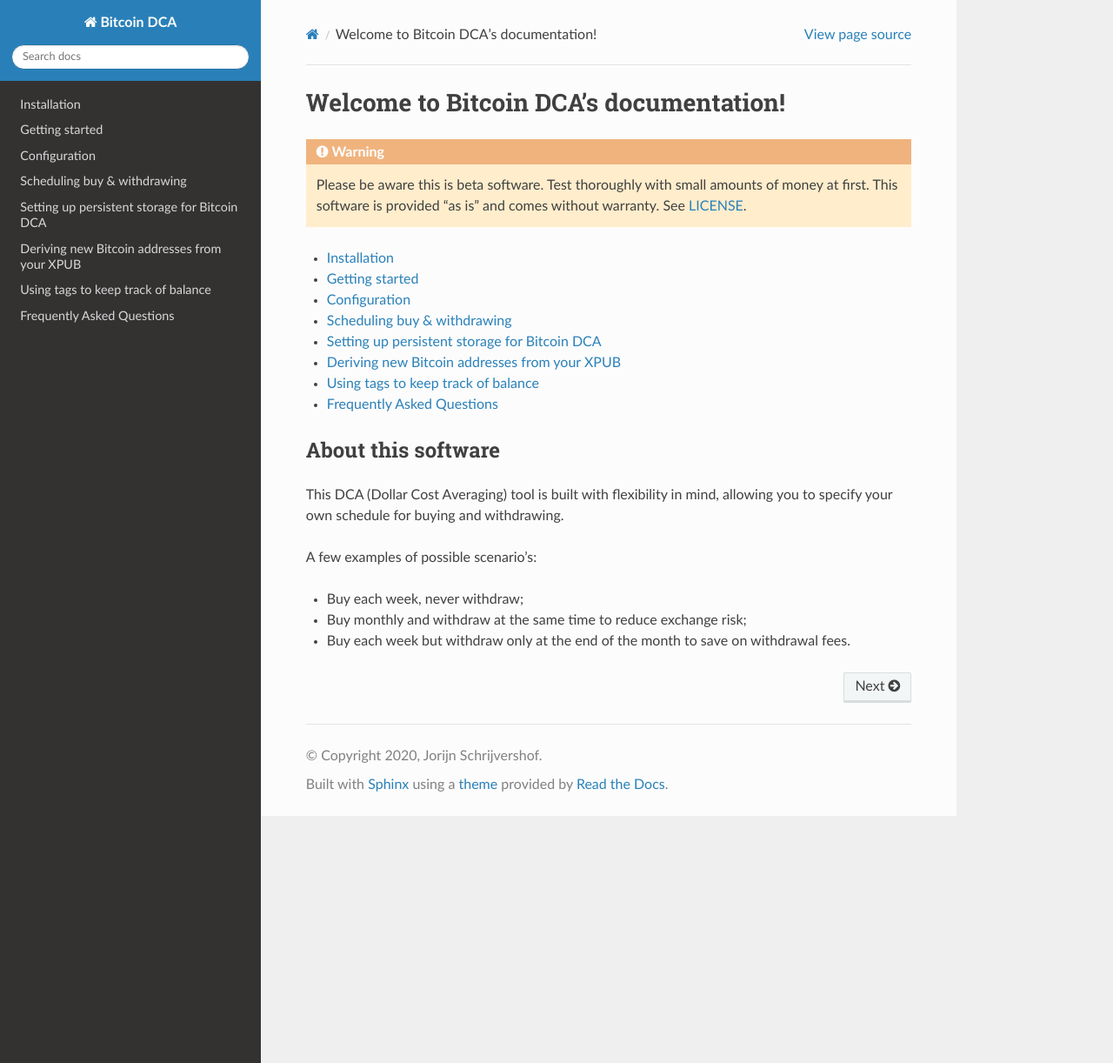
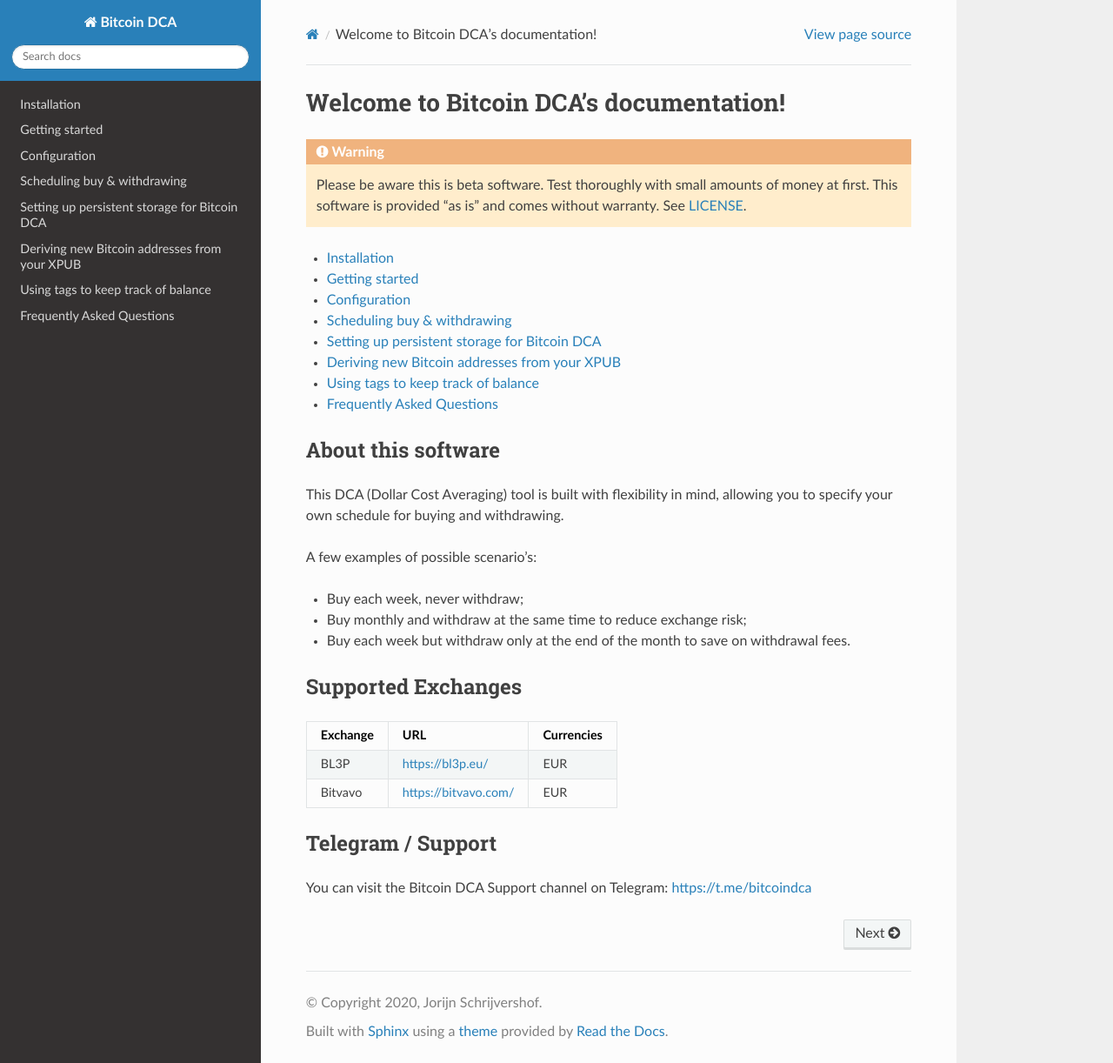
Before and after one commit to jorijn/bitcoin-dca, a Sphinx documentation site: the page built from docs/index.rst, in a window 1280 px wide and 1222 px high. Shown: the whole window at 87% size. Built offline with Sphinx 7.4.7 and the Read the Docs theme 2.0.0, drawn with Linux system fonts in a browser that asks for light colours; pages that are not in the unit, such as notebooks, are missing from menus.

Commit message:
updated documentation for bitvavo support

```diff
--- a/docs/getting-started.rst
+++ b/docs/getting-started.rst
@@ -1,5 +1,5 @@
 .. note::
-   This guide is meant for people on Linux. You can use it on your VPS or Raspberry Pi.
+   This guide is meant for people on Linux. You can use it on your VPS or Raspberry Pi. The Getting Started guide assumes you will be setting up Bitcoin DCA using the BL3P exchange. If you need to configure another exchange substitute the exchange specific configuration with the correct ones from :ref:`configuration`.
 
 .. _getting-started:
 
--- a/docs/index.rst
+++ b/docs/index.rst
@@ -24,3 +24,23 @@
 * Buy each week, never withdraw;
 * Buy monthly and withdraw at the same time to reduce exchange risk;
 * Buy each week but withdraw only at the end of the month to save on withdrawal fees.
+
+Supported Exchanges
+-------------------
+
+.. list-table::
+   :header-rows: 1
+
+   * - Exchange
+     - URL
+     - Currencies
+   * - BL3P
+     - https://bl3p.eu/
+     - EUR
+   * - Bitvavo
+     - https://bitvavo.com/
+     - EUR
+
+Telegram / Support
+-------
+You can visit the Bitcoin DCA Support channel on Telegram: https://t.me/bitcoindca
--- a/docs/installation.rst
+++ b/docs/installation.rst
@@ -7,9 +7,9 @@
 
 Requirements
 ------------
-* You need to have an account on BL3P: https://bl3p.eu/.
-* You need to have Docker installed: https://docs.docker.com/get-docker/
-* You need to have an API key active on BL3P. Create one here: https://bl3p.eu/security. It needs **read**, **trade** and **withdraw** permission. For safety, I would recommend locking the API key to the IP address you are planning on running this tool from.
+* You need to have an account on a supported Exchange;
+* You need to have Docker installed: https://docs.docker.com/get-docker/;
+* You need to have an API key active on a supported Exchange. It needs **read**, **trade** and **withdraw** permission.
 
 .. include:: ./includes/add-user-to-docker-group.rst
 
```
Also changed, not shown: other parts of docs/getting-started.rst (+1 -1 lines), README.md (+1 -1 lines), docs/configuration.rst (+57 -13 lines), docs/xpub-withdraw.rst (+1 -1 lines), 4 other files.
